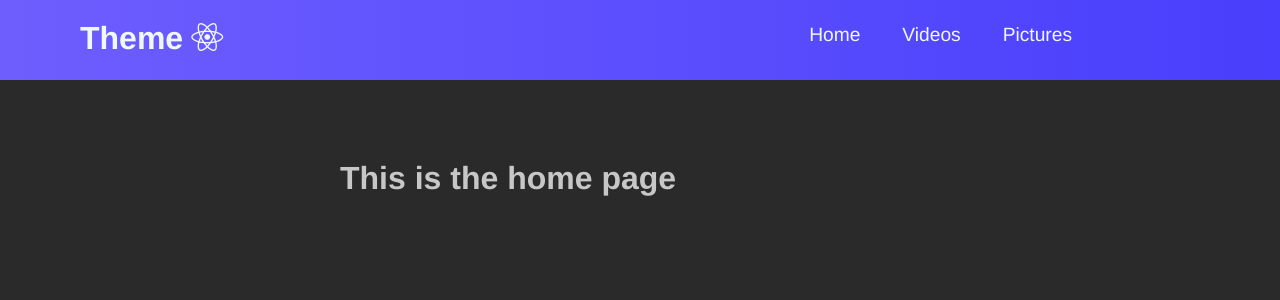
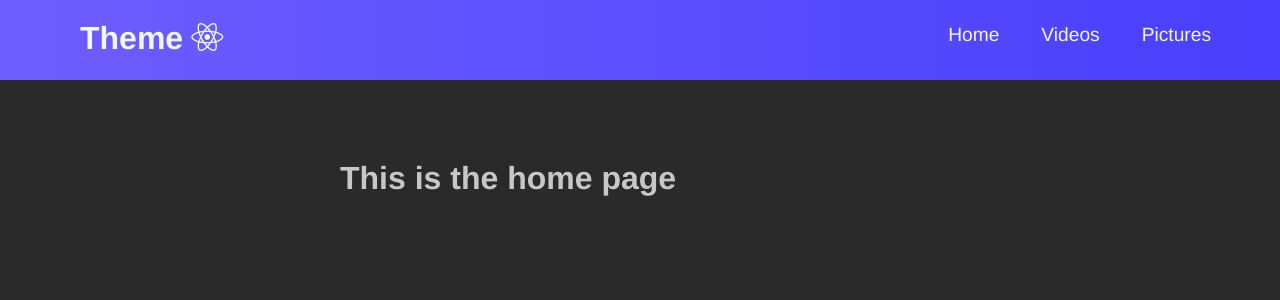
Before and after one commit to antmar0417/React-App, a React (Create React App) app: page / in a window 1280 px wide. Shown: the top 300 px of the page. Built offline with nearby package versions, Linux system fonts and the light colour scheme.

Commit message:
Update navbar.css

```diff
--- a/src/components/Navbar/navbar.css
+++ b/src/components/Navbar/navbar.css
@@ -14,7 +14,6 @@
 .navbar-logo {
   color: aliceblue;
   justify-self: start;
-  margin-left: 20px;
   cursor: pointer;
 }
 
@@ -28,8 +27,9 @@
   grid-gap: 10px;
   list-style: none;
   text-align: center;
-  width: 70vw;
+  width: 80vw;
   justify-content: end;
+  margin-left: 150px;
 }
 
 .nav-links {
@@ -71,6 +71,7 @@
     left: -100%;
     opacity: 1;
     transition: all 0.5s ease;
+    margin-left: 0px;
   }
 
   .nav-menu.active {
```
